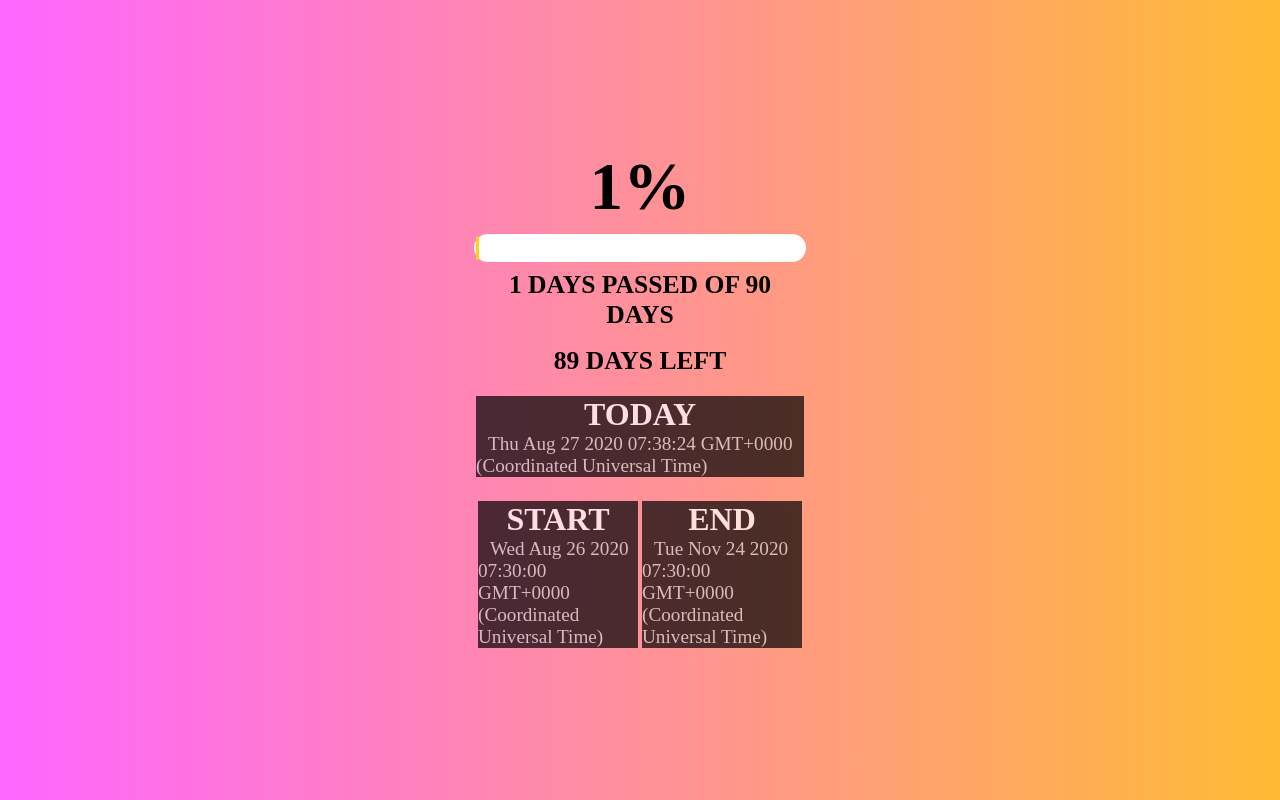
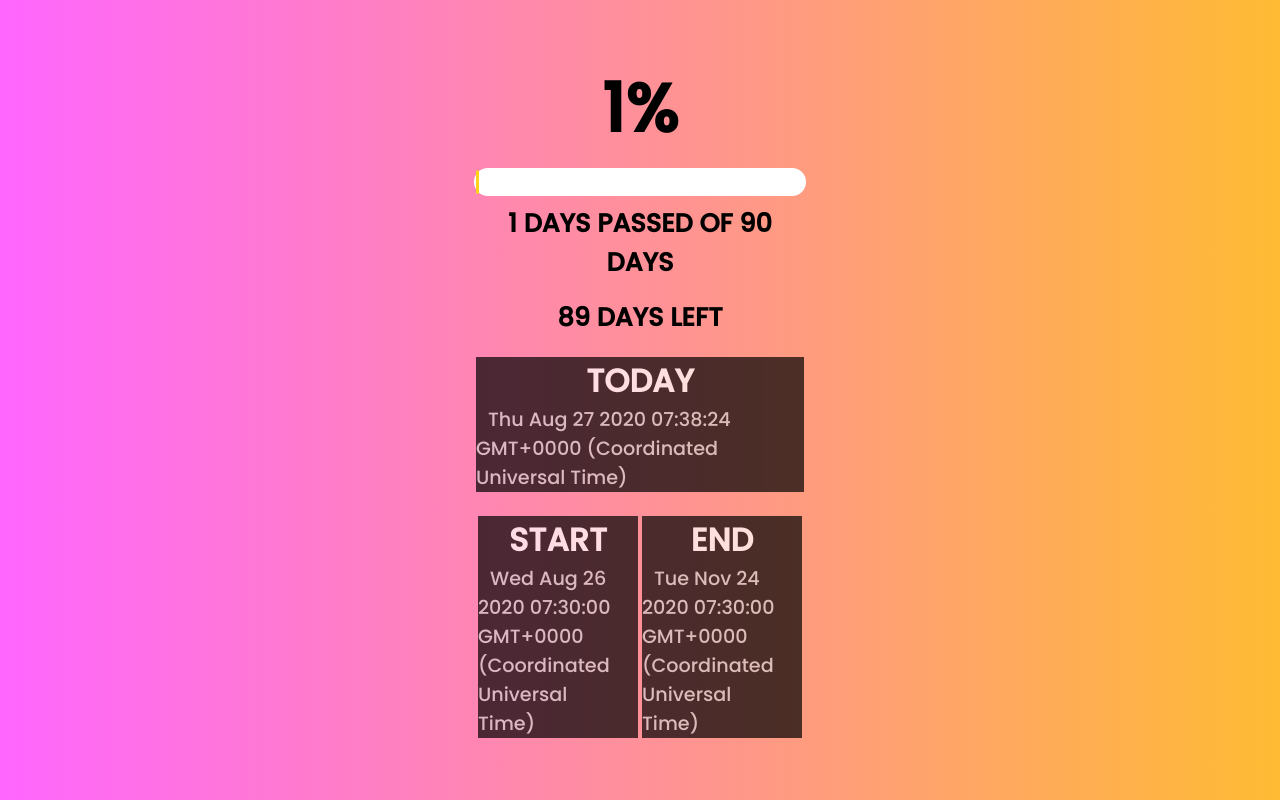
Before and after one commit to mohammedaqueel/h, a plain HTML site: page application/index.html in a window 1280 px wide. Drawn offline with Linux system fonts and the light colour scheme.

Commit message:
Update index.html

```diff
--- a/application/index.html
+++ b/application/index.html
@@ -5,10 +5,11 @@
     <head>
         <meta name="viewport" content="width=device-width, initial-scale=1.0" />
         <style type="text/css">
+            @import url('https://fonts.googleapis.com/css2?family=Poppins:wght@500&display=swap');
             * {
                 margin: 0;
                 padding: 0;
-                font-family: 'Source Sans Pro';
+                font-family: 'Poppins', sans-serif;
             }
             body {
                 background-image: linear-gradient(to right, #f6f, #fb3);
```
